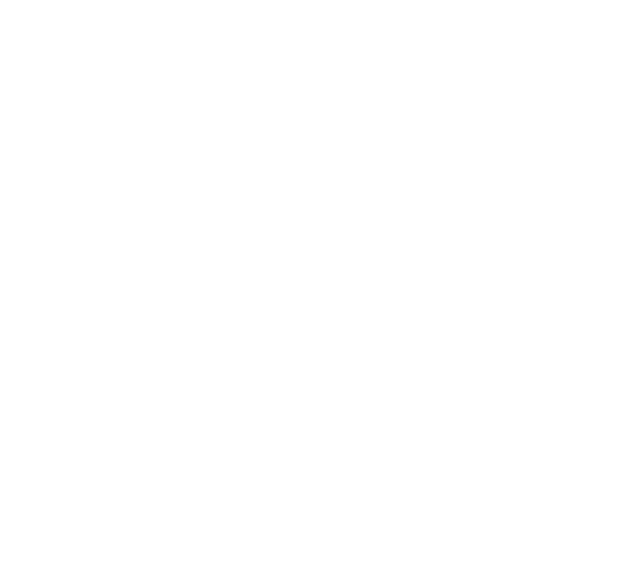
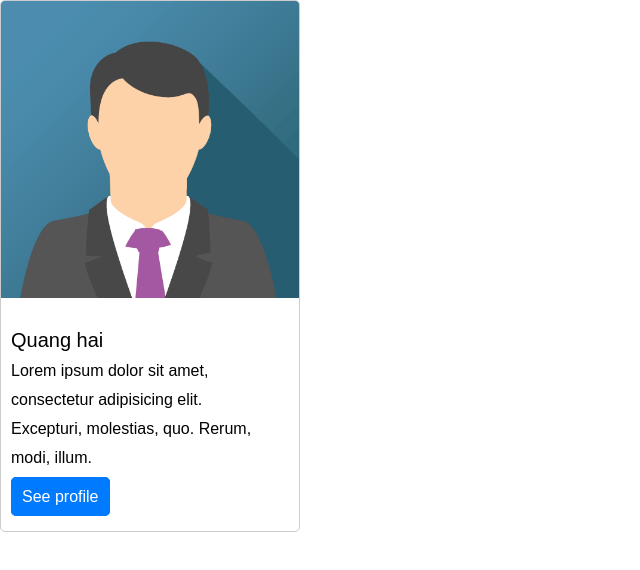
Before and after one commit to thoai5ting/no_luc_khong_bao_gio_phan_boi_ban, a plain HTML site: page index.html in a window 1280 px wide. Shown: the whole page, without its empty margins (0-640 px from the left). Drawn offline with nearby package versions, Linux system fonts and the light colour scheme.

Commit message:
Ngày 1 cày __ hết 1 buổi làm ngay haizzz nhanh quá

```diff
--- a/css/style.css
+++ b/css/style.css
@@ -0,0 +1,49 @@
+*,*:after,*:before{
+  padding:0;
+  margin:0;
+  box-sizing: border-box;
+}
+html{
+  font-size: 62.5%;
+  background-color: #fff;
+}
+body{
+  font-family: Arial, Helvetica, sans-serif;
+  line-height: 1.8;
+  font-size: 1.6rem;
+  font-weight: 400;
+  color:#000;
+}
+a:hover,a:visited,a:focus,a:link{
+  text-decoration: none;
+}
+img{
+  width: 100%;
+  height: auto;
+}
+/* i am coding */
+.cards{
+  width: 300px;
+  border: 1px solid rgba(0, 0, 0, 0.2);
+  position: relative;
+  overflow: hidden;
+  border-radius: 5px;
+}
+.cards .card__info{
+  padding:30px 40px 20px 10px;
+}
+.card__info h3{
+  font-size: 2rem;
+}
+.card__info a{
+  border: 1px solid #007BFF;
+  padding:10px 10px;
+  background-color: #007BFF;
+  color:#fff;
+  border-radius: 5px;
+  margin-top: 2rem;
+}
+.card__info a:hover{
+  background-color: #0069D9;
+
+}
--- a/index.html
+++ b/index.html
@@ -4,9 +4,33 @@
   <meta charset="utf-8">
   <meta name="viewport" content="width=device-width, initial-scale=1">
   <title>Luyện HTML CSS</title>
+  <!-- Latest compiled and minified CSS -->
+<link rel="stylesheet" href="https://maxcdn.bootstrapcdn.com/bootstrap/4.3.1/css/bootstrap.min.css">
+
+<!-- jQuery library -->
+<script src="https://ajax.googleapis.com/ajax/libs/jquery/3.3.1/jquery.min.js"></script>
+
+<!-- Popper JS -->
+<script src="https://cdnjs.cloudflare.com/ajax/libs/popper.js/1.14.7/umd/popper.min.js"></script>
+
+<!-- Latest compiled JavaScript -->
+<script src="https://maxcdn.bootstrapcdn.com/bootstrap/4.3.1/js/bootstrap.min.js"></script>
   <link rel="stylesheet" href="css/style.css">
 </head>
 <body>
 
+<div class="cards">
+  <img src="images/img_avatar3.png" alt="">
+  <div class="card__info">
+    <h3>Quang hai</h3>
+    <p>Lorem ipsum dolor sit amet, consectetur adipisicing elit. Excepturi, molestias, quo. Rerum, modi, illum.</p>
+    <a href="#">See profile</a>
+  </div>
+</div>
+
+
+
+
+
 </body>
 </html>
```
Also changed, not shown: 100_ngay_giao_tiep/day1.html (+10 -1 lines), images/img_avatar3.png (added).
